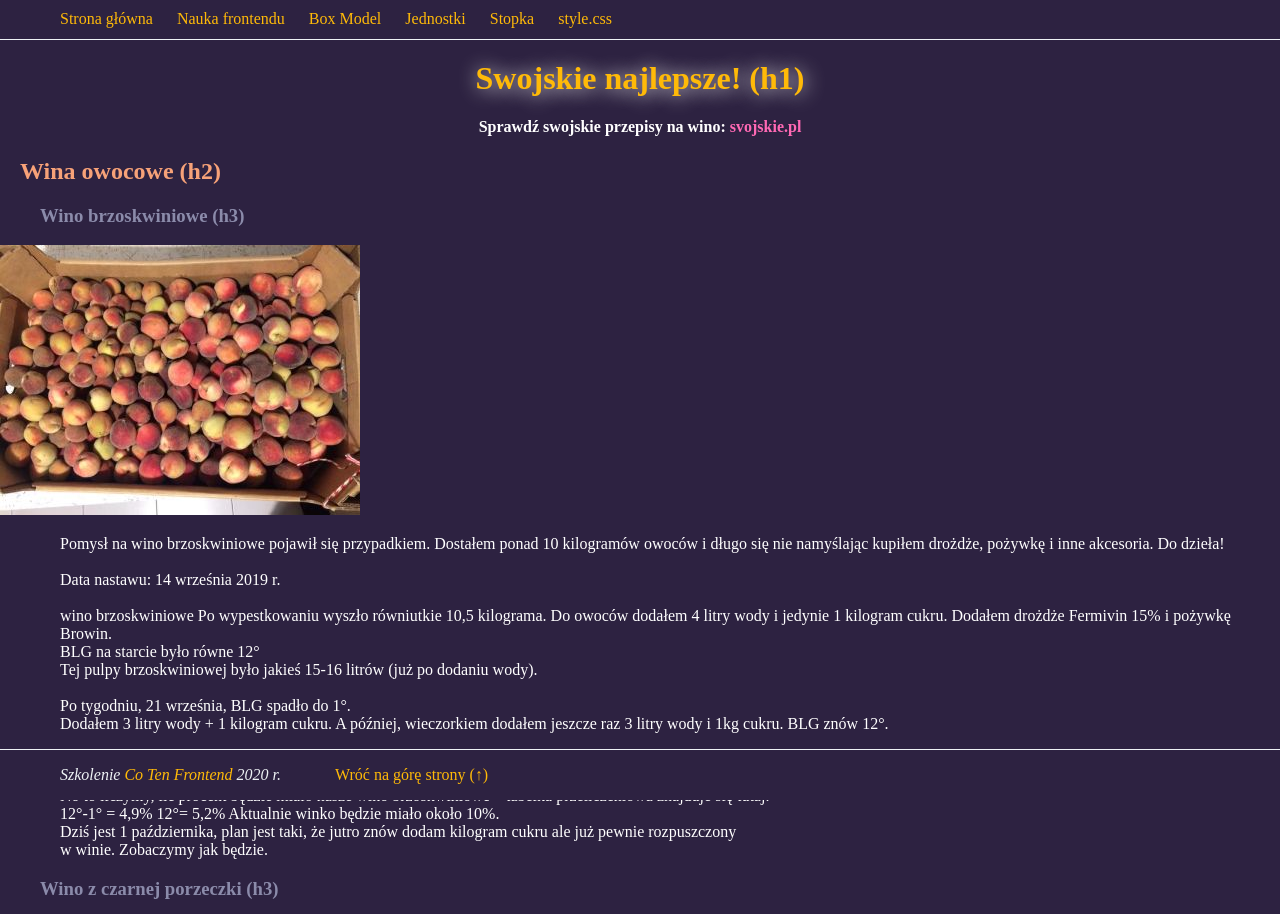
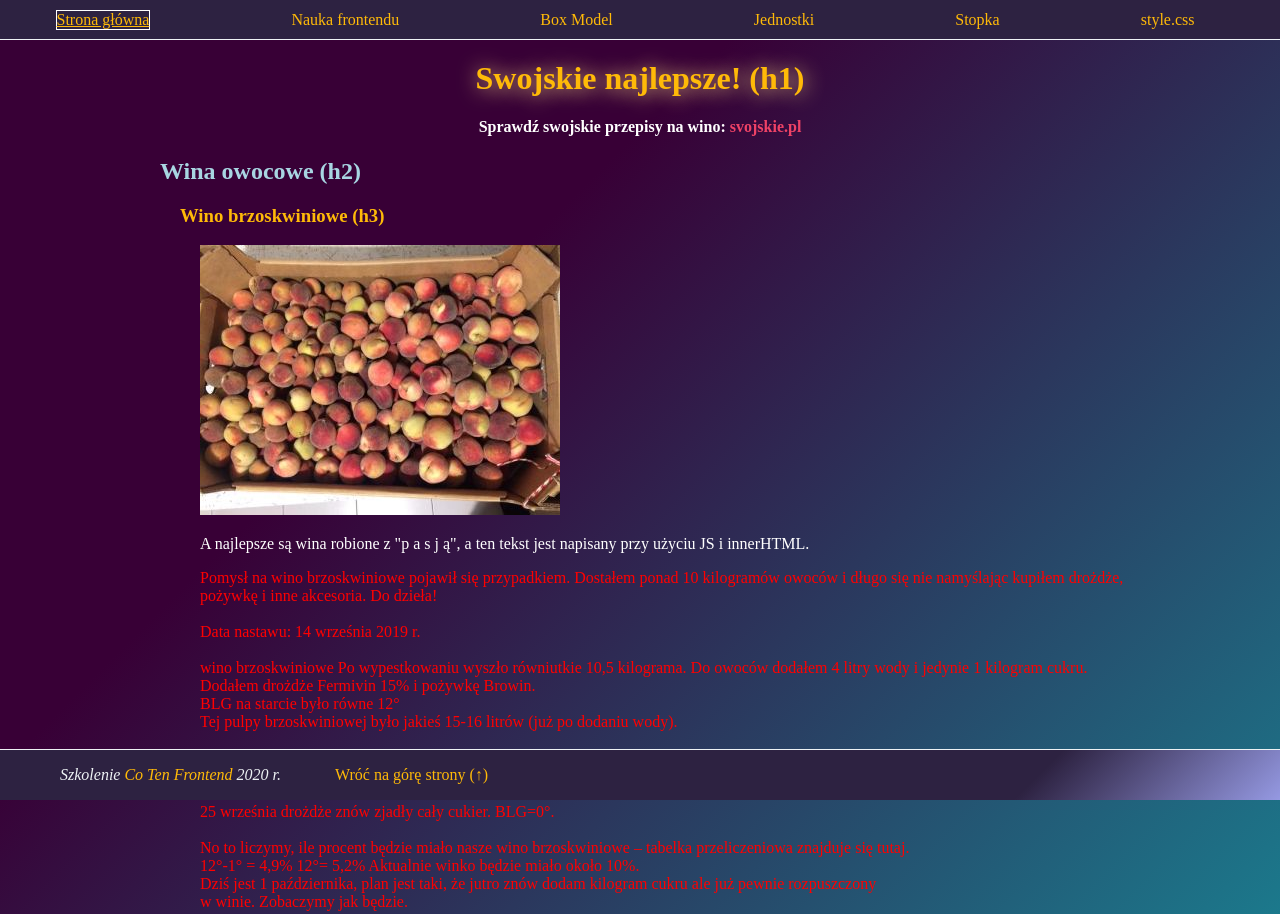
Before and after one commit to wtf-vize/homepage, a website: page index.html in a window 1280 px wide. Shown: the top 914 px of the page. Drawn offline with Linux system fonts and the light colour scheme.

Commit message:
commit po tygodniu

```diff
--- a/index.html
+++ b/index.html
@@ -1,23 +1,22 @@
 <!DOCTYPE html>
 <html lang="pl">
-
   <head>
-    <meta charset="UTF-8">
-    <meta name="viewport" content="width=device-width, initial-scale=1.0">
+    <meta charset="UTF-8" />
+    <meta name="viewport" content="width=device-width, initial-scale=1.0" />
     <title>Strona główna WTF</title>
-    <link href="style.css" rel="stylesheet" type="text/css">
+    <link href="style.css" rel="stylesheet" type="text/css" />
   </head>
 
   <body>
     <div id="nav_header">
       <header>
-            <nav class="top_menu">
-                <a href="index.html">Strona główna</a>
-                <a href="nauka.html">Nauka frontendu</a>
-                <a href="boxmodel.html">Box Model</a>
-                <a href="jednostki.html">Jednostki</a>
-                <a href="#stopka">Stopka</a>
-                <a href="style.css">style.css</a>
+        <nav class="navigation">
+          <a class="navigation__link navigation__link--homepage navigation__link--active" href="index.html">Strona główna</a>
+          <a class="navigation__link" href="nauka.html">Nauka frontendu</a>
+          <a class="navigation__link" href="boxmodel.html">Box Model</a>
+          <a class="navigation__link" href="jednostki.html">Jednostki</a>
+          <a class="navigation__link" href="#stopka">Stopka</a>
+          <a class="navigation__link" href="style.css">style.css</a>
       </nav>
       </header>
     </div>
@@ -26,92 +25,84 @@
       <main>
         <div id="main_header">
           <header>
-                    <h1>Swojskie najlepsze! (h1)</h1>
-                    <h4>Sprawdź swojskie przepisy na wino: <a href="https://svojskie.pl" target="_blank">svojskie.pl</a>
+            <h1 class="main_heading main_heading--js">Swojskie najlepsze! (h1)</h1>
+            <h4>
+              Sprawdź swojskie przepisy na wino:
+              <a href="https://svojskie.pl" target="_blank">svojskie.pl</a>
             </h4>
           </header>
-
         </div>
         <section>
           <h2 class="naglowek_h2">Wina owocowe (h2)</h2>
-                <article>
+          <article class="article">
             <h3>Wino brzoskwiniowe (h3)</h3>
-                    <img src="brzoskwinie.jpg" alt="skrzynka z brzoskwiniami na wino" />
-                    <p>Pomysł na wino brzoskwiniowe pojawił się przypadkiem. Dostałem ponad 10 kilogramów owoców i długo
-                        się nie namyślając kupiłem drożdże, pożywkę i inne akcesoria. Do dzieła!
-                        <br> <br>
+            <img class="images__homepage--skrzynka" src="brzoskwinie.jpg" alt="skrzynka z brzoskwiniami na wino" />
+            <p class="paragraf--js"></p>
+            <p class="article__description">
+              Pomysł na wino brzoskwiniowe pojawił się przypadkiem. Dostałem
+              ponad 10 kilogramów owoców i długo się nie namyślając kupiłem
+              drożdże, pożywkę i inne akcesoria. Do dzieła! <br />
+              <br />
               Data nastawu: 14 września 2019 r.
-                        <br><br>
-                        wino brzoskwiniowe
-                        Po wypestkowaniu wyszło równiutkie 10,5 kilograma.
-                        Do owoców dodałem 4 litry wody i jedynie 1 kilogram cukru.
-                        Dodałem drożdże Fermivin 15% i pożywkę Browin.
-                        <br>
+              <br /><br />
+              wino brzoskwiniowe Po wypestkowaniu wyszło równiutkie 10,5
+              kilograma. Do owoców dodałem 4 litry wody i jedynie 1 kilogram
+              cukru. Dodałem drożdże Fermivin 15% i pożywkę Browin.
+              <br />
               BLG na starcie było równe 12°
-                        <br>
-                        Tej pulpy brzoskwiniowej było jakieś 15-16 litrów (już po dodaniu wody).
-                        <br><br>
-                        Po tygodniu, 21 września, BLG spadło do 1°.<br>
-                        Dodałem 3 litry wody + 1 kilogram cukru. A później, wieczorkiem dodałem jeszcze raz 3 litry wody
-                        i 1kg cukru. BLG znów 12°.
-                        <br><br>
+              <br />
+              Tej pulpy brzoskwiniowej było jakieś 15-16 litrów (już po dodaniu
+              wody).
+              <br /><br />
+              Po tygodniu, 21 września, BLG spadło do 1°.<br />
+              Dodałem 3 litry wody + 1 kilogram cukru. A później, wieczorkiem
+              dodałem jeszcze raz 3 litry wody i 1kg cukru. BLG znów 12°.
+              <br /><br />
               25 września drożdże znów zjadły cały cukier. BLG=0°.
-                        <br><br>
-                        No to liczymy, ile procent będzie miało nasze wino brzoskwiniowe – tabelka przeliczeniowa
-                        znajduje się tutaj.<br>
-                        12°-1° = 4,9%
-                        12°= 5,2%
-                        Aktualnie winko będzie miało około 10%.
-                        <br>
-                        Dziś jest 1 października, plan jest taki, że jutro znów dodam kilogram cukru ale już pewnie
-                        rozpuszczony<br>
-                        w winie. Zobaczymy jak będzie.</p>
-
+              <br /><br />
+              No to liczymy, ile procent będzie miało nasze wino brzoskwiniowe –
+              tabelka przeliczeniowa znajduje się tutaj.<br />
+              12°-1° = 4,9% 12°= 5,2% Aktualnie winko będzie miało około 10%.
+              <br />
+              Dziś jest 1 października, plan jest taki, że jutro znów dodam
+              kilogram cukru ale już pewnie rozpuszczony<br />
+              w winie. Zobaczymy jak będzie.
+            </p>
           </article>
 
           <article>
             <h3>Wino z czarnej porzeczki (h3)</h3>
-                    <p>Sezon na czarną porzeczkę powoli się kończy czas więc nastawić wino.
-
-                        Pojechałem w sobotę na wieś i koło południa zadzwoniłem do znajomej pani, która ma plantację
-                        czarnej
-                        porzeczki, z pytaniem po ile mi sprzeda porzeczkę? A ta mi mówi, że w środę skończyła zbiory i
-                        nie
-                        ma
-                        już nic na sprzedaż. Smutek, żal i niedowierzanie.
-
-                        No ale próbuję dalej, w poniedziałek, już w Rzeszowie pojechałem do skupu owoców i radość
-                        wróciła.
-                        Czarna porzeczka czekała na mnie w cenie 2,50 zł, co mnie bardzo ucieszyło. Kupiłem 15
-                        kilogramów.
-
-                        Przy okazji kupiłem jeszcze 10 kilogramów wiśni, po 4 zł, więc będzie się działo.
+            <p>
+              Sezon na czarną porzeczkę powoli się kończy czas więc nastawić
+              wino. Pojechałem w sobotę na wieś i koło południa zadzwoniłem do
+              znajomej pani, która ma plantację czarnej porzeczki, z pytaniem po
+              ile mi sprzeda porzeczkę? A ta mi mówi, że w środę skończyła
+              zbiory i nie ma już nic na sprzedaż. Smutek, żal i niedowierzanie.
+              No ale próbuję dalej, w poniedziałek, już w Rzeszowie pojechałem
+              do skupu owoców i radość wróciła. Czarna porzeczka czekała na mnie
+              w cenie 2,50 zł, co mnie bardzo ucieszyło. Kupiłem 15 kilogramów.
+              Przy okazji kupiłem jeszcze 10 kilogramów wiśni, po 4 zł, więc
+              będzie się działo.
             </p>
-
           </article>
         </section>
         <section>
           <h2 class="naglowek_h2">Nalewki</h2>
           <article>
             <h3>
-                        Nalewka z pigwowca
-                        (h3)</h3>
+              Nalewka z pigwowca (h3)
+            </h3>
 
-                    <p>4 października zabrałem się za robienie pierwszej swojej nalewki. Nalewki z pigwowca.
-
-                        Owoce pigwowca do nalewki
-                        Owoce dostałem, więc surowiec za darmo. Wymyłem, odszypułkowałem i poszatkowałem w zelmerowskiej
-                        maszynce do mięsa z nakładką do szatkowania.
-
-                        Kupiłem 2 litry alkoholu. Litr spirytusu 95% i litr wódki 40%. Dwa duże słoje 4 litrowe i
-                        cukier.
-                        Ale o
-                        dosładzaniu później.
-
-                        Poszatkowane owoce wsadziłem do wyczyszczonego słoja i zalałem wszystko alkoholem, wymieszaną
-                        wódką
-                        ze
-                        spirytem. Zostawiłem początkowo na 4 tygodnie. Jak się później okazało chyba na 8 czy 9 tygodni.
+            <p>
+              4 października zabrałem się za robienie pierwszej swojej nalewki.
+              Nalewki z pigwowca. Owoce pigwowca do nalewki Owoce dostałem, więc
+              surowiec za darmo. Wymyłem, odszypułkowałem i poszatkowałem w
+              zelmerowskiej maszynce do mięsa z nakładką do szatkowania. Kupiłem
+              2 litry alkoholu. Litr spirytusu 95% i litr wódki 40%. Dwa duże
+              słoje 4 litrowe i cukier. Ale o dosładzaniu później. Poszatkowane
+              owoce wsadziłem do wyczyszczonego słoja i zalałem wszystko
+              alkoholem, wymieszaną wódką ze spirytem. Zostawiłem początkowo na
+              4 tygodnie. Jak się później okazało chyba na 8 czy 9 tygodni.
             </p>
           </article>
         </section>
@@ -119,51 +110,33 @@
           <h2 class="naglowek_h2">Cydry</h2>
           <article>
             <h3>Cydr jabłkowy i jabłkowo-gruszkowy (h3)</h3>
-                    <p>Data nastawu: 16 września
-
-                        Dziś nastawiłem 2 cydry, cydr jabłkowy oraz cydr jabłkowo-gruszkowy.
-
-                        cydr jabłkowy w damie 5 litrowej i cydt jabłko-gruszka
-                        Kilka dni temu kupiłem na promocji 2 kartony 5 litrowe soku tłoczonego, jabłkowy i
-                        jabłkowo-gruszkowy.
-                        Ale po przelaniu do dwóch dam zapieniło. Więc przelałem jabłko-gruszka do pojemnika
-                        fermentacyjnego
-                        – 10
-                        l. i dolałem litr soku jabłkowego.
-
-                        Cydr jabłkowy, ile tego wyjdzie?
-                        Czyli jest, a raczej będzie, 6 litrów cydru jabłko- gruszka i 4 litry cydru jabłkowego.
-
-                        Do obu (przed przelaniem tego jednego litra) dodałem 1.3 gramy drożdży i pół opakowania pożywki
-                        do
-                        cydrów słodkich. Soków nie dosładzałem, cukru w nich jest wystarczająca ilość.
-
-                        A mówiąc dokładnie:
-
-                        w soku jabłkowym jest 111 gramów, co po pomiarze cukromierzem i przeliczeniu na uzyskany alkohol
-                        wychodzi około ~6,5%
-                        w soku jabłko-gruszka jest 104 gramów, co da 6,18% alkoholu.
-                        Przy okazji sprawdziłem dziś również pozostałe nastawy i tak. Wino gronowe z października 2018,
-                        które
-                        jakiś czas temu zostało z butelek przelane w pięciolitrowej damy pięknie się wyklarowało.
-
-                        Dodatkowo sprawdziłem miody pitne, czwórniaki. Miód z maliną wyklarował idealnie. A czysty miód
-                        jeszcze
-                        jest trochę mętny.
-
-                        25 września.
-
-                        Dodatkowo moje dwa wina, herbaciane i z miodka wciąż mają mega dużo cukru. Przesadziłem z
-                        dodawaniem
-                        i
-                        chyba będę dodawał drożdży do restartu albo jakiejś Turbo Kobry. Wino z zielonej herbaty ma
-                        wciąż
-                        11°
-                        BLG, a wino z mniszka 10°.
-
-                        Dodałem do obu pół opakowania drożdży Fermivin 15° na oba balony. Ale nie ruszyło. Zobaczymy jak
-                        będzie
-                        z turbo drożdżami</p>
+            <p>
+              Data nastawu: 16 września Dziś nastawiłem 2 cydry, cydr jabłkowy
+              oraz cydr jabłkowo-gruszkowy. cydr jabłkowy w damie 5 litrowej i
+              cydt jabłko-gruszka Kilka dni temu kupiłem na promocji 2 kartony 5
+              litrowe soku tłoczonego, jabłkowy i jabłkowo-gruszkowy. Ale po
+              przelaniu do dwóch dam zapieniło. Więc przelałem jabłko-gruszka do
+              pojemnika fermentacyjnego – 10 l. i dolałem litr soku jabłkowego.
+              Cydr jabłkowy, ile tego wyjdzie? Czyli jest, a raczej będzie, 6
+              litrów cydru jabłko- gruszka i 4 litry cydru jabłkowego. Do obu
+              (przed przelaniem tego jednego litra) dodałem 1.3 gramy drożdży i
+              pół opakowania pożywki do cydrów słodkich. Soków nie dosładzałem,
+              cukru w nich jest wystarczająca ilość. A mówiąc dokładnie: w soku
+              jabłkowym jest 111 gramów, co po pomiarze cukromierzem i
+              przeliczeniu na uzyskany alkohol wychodzi około ~6,5% w soku
+              jabłko-gruszka jest 104 gramów, co da 6,18% alkoholu. Przy okazji
+              sprawdziłem dziś również pozostałe nastawy i tak. Wino gronowe z
+              października 2018, które jakiś czas temu zostało z butelek
+              przelane w pięciolitrowej damy pięknie się wyklarowało. Dodatkowo
+              sprawdziłem miody pitne, czwórniaki. Miód z maliną wyklarował
+              idealnie. A czysty miód jeszcze jest trochę mętny. 25 września.
+              Dodatkowo moje dwa wina, herbaciane i z miodka wciąż mają mega
+              dużo cukru. Przesadziłem z dodawaniem i chyba będę dodawał drożdży
+              do restartu albo jakiejś Turbo Kobry. Wino z zielonej herbaty ma
+              wciąż 11° BLG, a wino z mniszka 10°. Dodałem do obu pół opakowania
+              drożdży Fermivin 15° na oba balony. Ale nie ruszyło. Zobaczymy jak
+              będzie z turbo drożdżami
+            </p>
           </article>
         </section>
       </main>
@@ -171,13 +144,18 @@
     <div id="stopka">
       <footer class="stopka">
         <p>
-                <em>Szkolenie <a href="https://cotenfrontend.pl/" target="_blank">Co Ten Frontend</a> 2020 r.</em>
+          <em
+            >Szkolenie
+            <a href="https://cotenfrontend.pl/" target="_blank"
+              >Co Ten Frontend</a
+            >
+            2020 r.</em
+          >
 
-                <a href='#top' class="back_to_top">Wróć na górę strony (↑)</a>
+          <a href="#top" class="back_to_top">Wróć na górę strony (↑)</a>
         </p>
       </footer>
     </div>
     <script src="main.js"></script>
   </body>
-
 </html>
--- a/main.js
+++ b/main.js
@@ -1,11 +1,47 @@
-const firstName ='Marek';
-const wifeName ='Magda';
+const firstName = "Marek";
+const wifeName = "Magda";
 const myAge = 40;
 const wifeAge = 38;
 const roznica = myAge - wifeAge;
-console.log (`Mam na imię ${firstName} i mam prawie ${myAge} lat.\nMoja żona ma na imię ${wifeName} i ma ${wifeAge} lat.
-Jestem ${roznica} lata starszy od żony, a te informacje zostały wypisane przy użyciu skryptu main.js.` );
-
+console.log(`Mam na imię ${firstName} i mam prawie ${myAge} lat.\nMoja żona ma na imię ${wifeName} i ma ${wifeAge} lat.
+Jestem ${roznica} lata starszy od żony, a te informacje zostały wypisane przy użyciu skryptu main.js.`);
 
 // alert (`Cześć, mam na imię ${firstName}.
 // Zaglądnij do konsoli aby zobaczyć więcej informacji o mnie.`);
+
+const txt = document.querySelector(".paragraf--js");
+console.log(txt);
+txt.innerHTML =
+  'A najlepsze są wina robione z "p a s j ą", a ten tekst jest napisany przy użyciu JS i innerHTML.';
+
+function calculate(myNumber) {
+    console.log(`Dostałam ${myNumber}`);
+
+    return myNumber * 7;
+}
+
+const myResult = calculate(8);
+console.log (myResult);
+console.log (`"__________________"\n"=================="`)
+
+function nazwaFunkcji(nazwaParametru) {
+    console.log (`Dostałam ${nazwaParametru}`)
+    return nazwaParametru*7
+}
+const mojWynik = nazwaFunkcji(myAge)
+
+console.log(mojWynik)
+
+console.log (`"__________________"\n"=================="`)
+
+function hello (imie, wiek) {
+    console.log (`Cześć jest ${imie} i mam ${wiek} lat`)
+}
+hello ('Marek', 39)
+
+if (!(myAge>wifeAge)) {
+    console.log (`${firstName} jest starszy od ${wifeName}.`)
+}
+else {
+    console.log(`${wifeName} jest starsza od ${firstName}.`)
+}
--- a/style.css
+++ b/style.css
@@ -3,24 +3,22 @@ body {
   background: #2d2241;
   margin: 0;
   padding: 0;
+  background-image: linear-gradient(315deg, #0cbaba 0%, #380036 74%);
+
 }
 
 h1 {
   color: #ffba08;
-    text-shadow: 1px 1px 20px white;
-}
-
-h1 a {
-    color: #ffba08;
+  text-shadow: 1px 1px 20px #ffdd88;
 }
 
 h2 {
-    color: #4169e1;
+  color: #a8d5e2;
   margin-left: 20px;
 }
 
 h3 {
-    color: #8b8baa;
+  color: #ffba08;
   margin-left: 40px;
 }
 
@@ -34,7 +32,7 @@ ul {
 }
 
 a {
-    color: hotpink;
+  color: #ee4266;
   text-decoration: none;
 }
 
@@ -51,37 +49,55 @@ a {
 #stopka {
   margin-top: 100px;
 }
+main{
+  max-width:1000px;
+  margin: 0 auto;
+}
 
 /* ID STOP */
 
 /* CLASS START */
 
-.naglowek_h2 {
-    color: #f7a278;
+.article{
+  color: hotpink;
 }
-
+.article__description {
+  color:red;
+}
 .comic-sans-font {
   font-family: "Comic Sans MS";
 }
 
-.top_menu {
+.navigation {
   background: #2d2241;
   border-bottom: 1px solid #edf2f4;
-    padding: 10px 0 0 60px;
+  /* padding: 0 0 0 40px; */
   box-sizing: border-box;
   min-height: 40px;
   width: 100%;
   position: fixed;
   top: 0px;
   z-index: 100;
+  display: flex;
+  justify-content: space-around;
+  align-items:center;
+  flex-wrap:wrap;
 }
 
-.top_menu a, .stopka a {
+.navigation__link,
+.stopka a {
   color: #ffba08;
 }
 
-.top_menu a {
-    padding: 0 20px 0 0;
+.navigation__link {
+  margin-right:30px;
+}
+.navigation__link--homepage{
+  text-decoration: underline;
+}
+.navigation__link--active{
+  border:1px solid white;
+
 }
 
 .stopka {
@@ -92,6 +108,9 @@ a {
   position: fixed;
   bottom: 0px;
   z-index: 100;
+  background-color: #2d2241;
+  background-image: linear-gradient(135deg, #2d2241 80%, #9599E2 100%);
+
 }
 
 .stopka p {
@@ -101,7 +120,9 @@ a {
 .back_to_top {
   margin-left: 50px;
 }
-
+.images__homepage--skrzynka {
+  margin-left:60px;
+}
 /* CLASS STOP */
 
 /* Style BOXMODEL */
@@ -188,8 +209,6 @@ a {
   background: tomato;
   margin: 60px;
   display: inline;
-    width: 300px;
-    height: 300px;
 }
 
 .margin_block {
@@ -265,7 +284,7 @@ a {
   background: indianred;
   width: 100px;
   height: 50%;
-    z-index:7;
+  z-index: 7;
 }
 .position_absolute2_second {
   position: absolute;
@@ -274,8 +293,8 @@ a {
   background: yellow;
   width: 60px;
   height: 60px;
-    color:#000;
-    z-index:8;
+  color: #000;
+  z-index: 8;
 }
 .position_fixed {
   position: fixed;
@@ -284,7 +303,7 @@ a {
   background: hotpink;
   width: 100px;
   height: 50%;
-    z-index:10;
+  z-index: 10;
 }
 .position_absolute3 {
   position: absolute;
@@ -293,7 +312,6 @@ a {
   background: indianred;
   width: 100px;
   height: 350px;
-
 }
 .position_sticky {
   position: sticky;
@@ -302,31 +320,31 @@ a {
   width: 60px;
   height: 130px;
 }
-.img_float_left{
-    float:left;
+.img_float_left {
+  float: left;
 }
 
-.republika_odchodzac{
+.republika_odchodzac {
   background: rgba(255, 255, 255, 0.4);
   margin: 60px;
   min-width: 200px;
   min-height: 200px;
   padding: 16px;
 }
-.odchodzac{
-    float:left;
+.odchodzac {
+  float: left;
   background: powderblue;
-    height:300px;
-    margin:10px;
-    padding:12px;
+  height: 300px;
+  margin: 10px;
+  padding: 12px;
 }
-.odchodzac-right{
-    float:right;
+.odchodzac-right {
+  float: right;
   background: rgb(25, 177, 197);
-    height:100vh;
-    margin-right:10px;
-    padding:12px;
+  height: 100vh;
+  margin-right: 10px;
+  padding: 12px;
 }
-.clear{
-    clear:both;
+.clear {
+  clear: both;
 }
```
Also changed, not shown: boxmodel.html (+7 -7 lines), jednostki.html (+46 -19 lines), nauka.html (+9 -10 lines), package.json (added, +20 -0 lines). Lines whose indentation alone changed are shown as unchanged.
